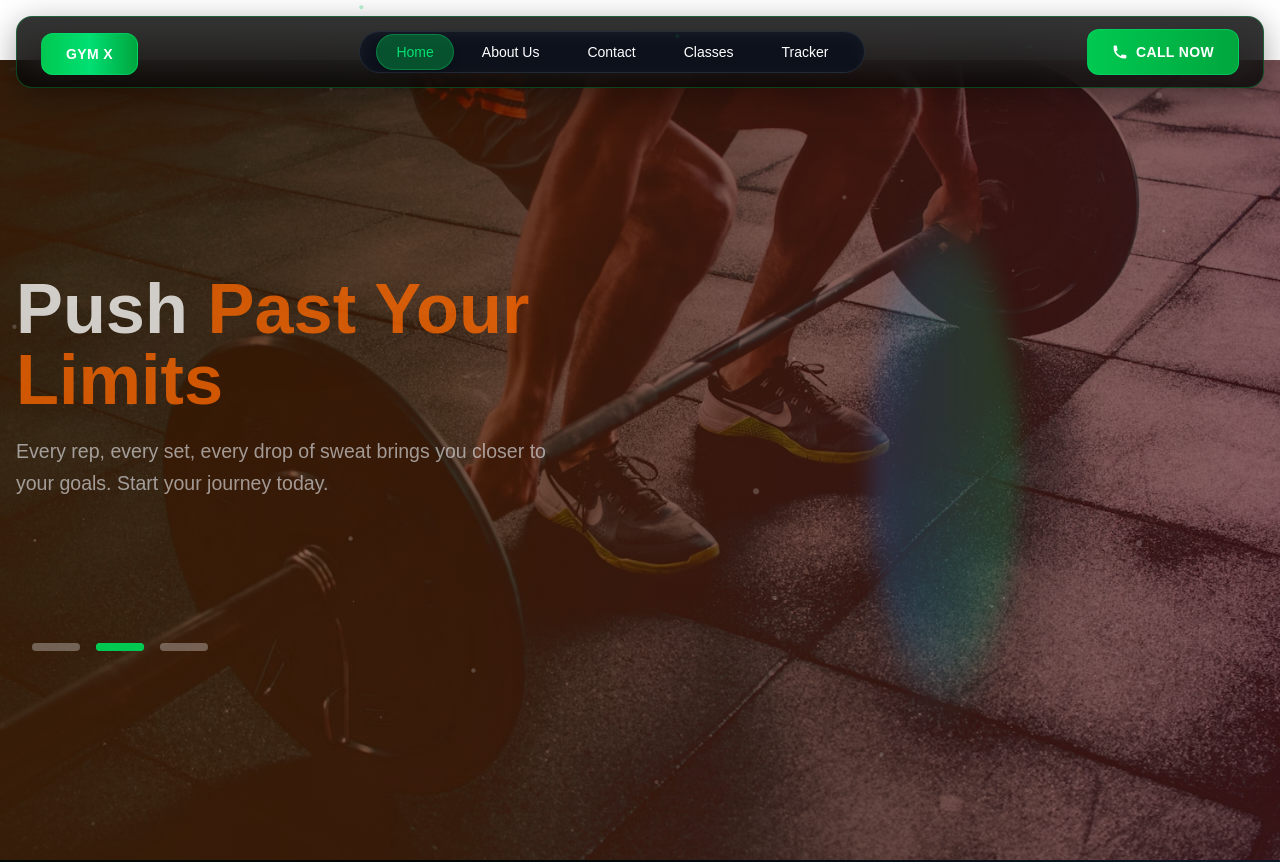
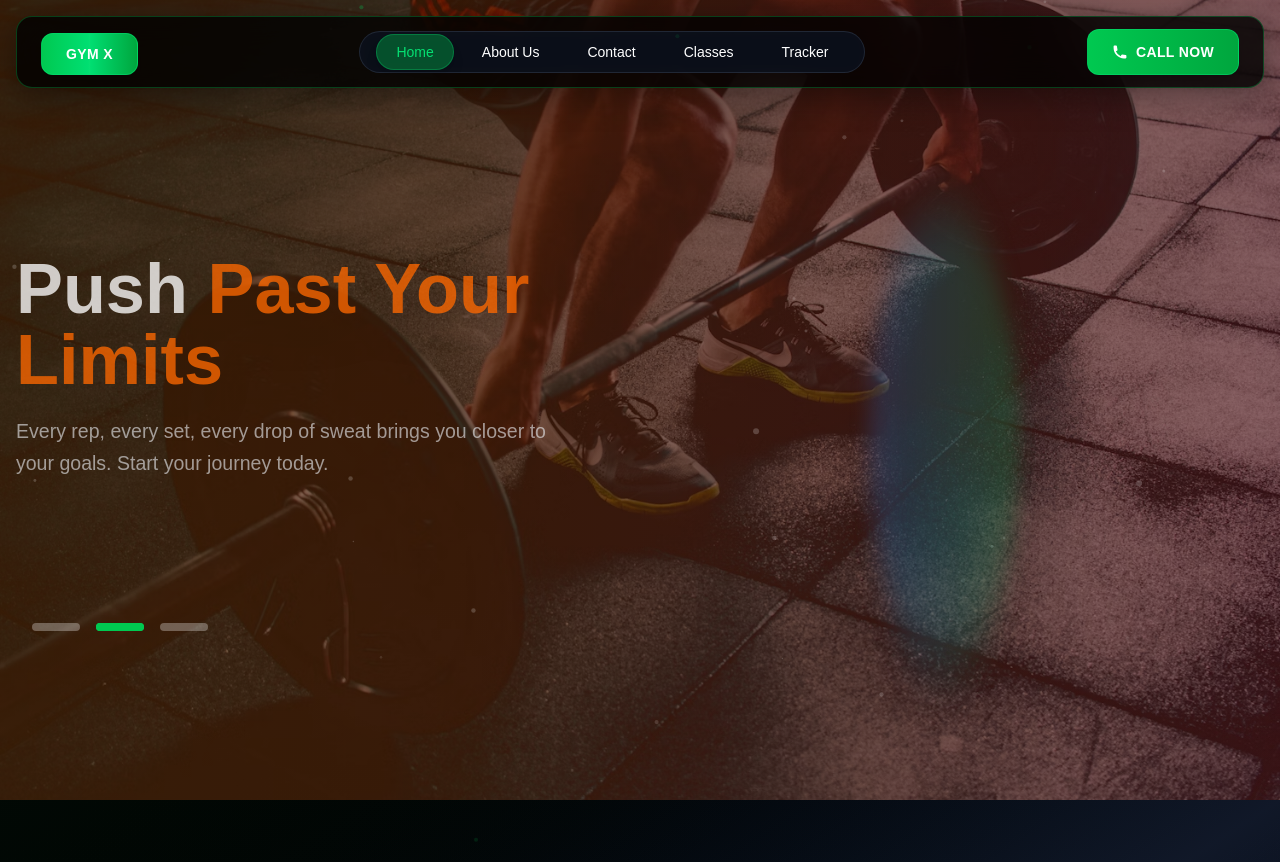
Before and after one commit to ADITYA9456/BuildupX, a Next.js app: page / in a window 1280 px wide. Shown: the top 862 px of the page. Built offline with nearby package versions, Linux system fonts and the light colour scheme; no server answers.

Commit message:
feat: Update contact route to include NextResponse import and adjust padding in various components for better layout

```diff
--- a/app/api/contact/route.js
+++ b/app/api/contact/route.js
@@ -1,6 +1,6 @@
-import { NextResponse } from 'next/server';
 import connectToDatabase from '@/app/lib/mongodb';
 import Contact from '@/app/models/contact';
+import { NextResponse } from 'next/server';
 
 export async function POST(req) {
   try {
--- a/app/coming-soon/page.js
+++ b/app/coming-soon/page.js
@@ -8,7 +8,7 @@ export default function ComingSoon() {
   return (
     <>
       <Navbar />
-      <div className="min-h-screen bg-black text-white flex flex-col items-center justify-center relative overflow-hidden">
+      <div className="min-h-screen bg-black text-white flex flex-col items-center justify-center relative overflow-hidden pt-20">
         {/* Background elements */}
         <div className="absolute inset-0 bg-gradient-to-br from-gray-900 via-black to-gray-900" />
 
--- a/app/globals.css
+++ b/app/globals.css
@@ -23,7 +23,6 @@ body {
   background: var(--background);
   color: var(--foreground);
   font-family: Arial, Helvetica, sans-serif;
-  padding-top: 60px; /* Updated padding to prevent content overlapping with navbar */
 }
 
 /* Custom cursor pointer styling */
--- a/app/page.js
+++ b/app/page.js
@@ -183,7 +183,7 @@ export default function Home() {
                 {/* Hero Section */}
                 <section
                     id="home"
-                    className="relative min-h-screen flex flex-col md:flex-row items-center justify-between px-4 sm:px-8 overflow-hidden bg-gray-900"
+                    className="relative min-h-screen flex flex-col md:flex-row items-center justify-between px-4 sm:px-8 pt-20 overflow-hidden bg-gray-900"
                     style={{
                         backgroundImage: `url('${heroSlides[slide].bg}')`,
                         backgroundSize: 'cover',
```
Also changed, not shown: app/api/gemini/chat/route.js (added).
